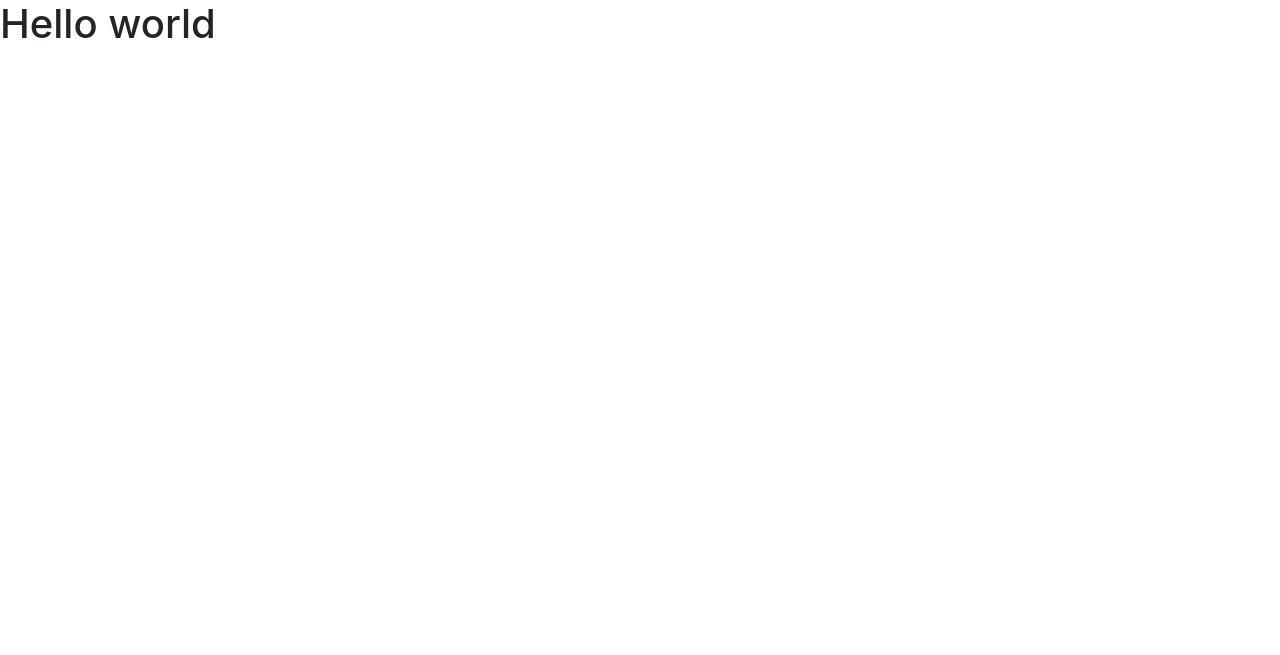
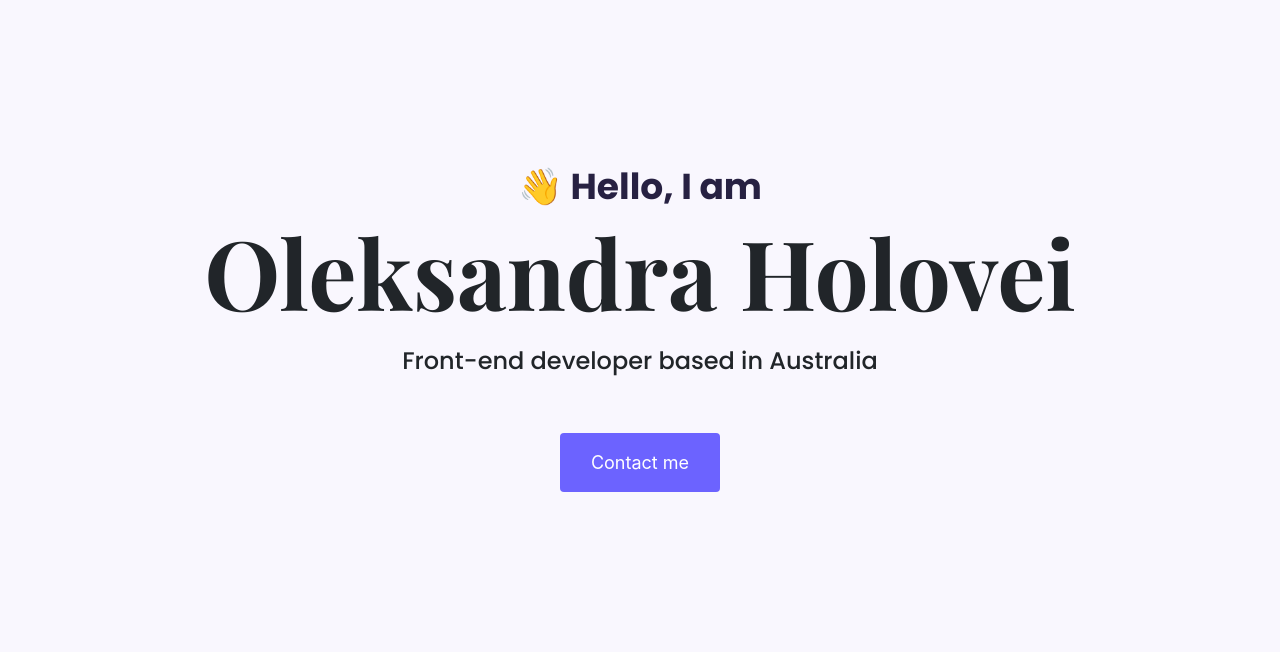
Before and after one commit to Zevanzeval/Portfolio-project-2-, a plain HTML site: page index.html in a window 1280 px wide. Drawn offline with nearby package versions, Linux system fonts and the light colour scheme; a web font is replaced by a local one.

Commit message:
added css

```diff
--- a/index.html
+++ b/index.html
@@ -2,12 +2,21 @@
 <html lang="en">
   <head>
     <meta charset="UTF-8" />
+    <meta name="viewport" content="width=device-width, initial-scale=1.0" />
+    <title>Document</title>
     <link
       rel="stylesheet"
       href="https://cdn.jsdelivr.net/npm/bootstrap@4.6.2/dist/css/bootstrap.min.css"
       integrity="sha384-xOolHFLEh07PJGoPkLv1IbcEPTNtaed2xpHsD9ESMhqIYd0nLMwNLD69Npy4HI+N"
       crossorigin="anonymous"
     />
+    <link rel="preconnect" href="https://fonts.googleapis.com" />
+    <link rel="preconnect" href="https://fonts.gstatic.com" crossorigin />
+    <link
+      href="https://fonts.googleapis.com/css2?family=Playfair+Display:ital,wght@0,700;1,700&family=Poppins:wght@500;700&display=swap"
+      rel="stylesheet"
+    />
+    <link rel="stylesheet" href="styles/portfolio.css" />
     <script
       src="https://cdn.jsdelivr.net/npm/jquery@3.5.1/dist/jquery.slim.min.js"
       integrity="sha384-DfXdz2htPH0lsSSs5nCTpuj/zy4C+OGpamoFVy38MVBnE+IbbVYUew+OrCXaRkfj"
@@ -22,17 +31,13 @@
       src="https://kit.fontawesome.com/3611e59779.js"
       crossorigin="anonymous"
     ></script>
-    <link rel="preconnect" href="https://fonts.googleapis.com" />
-    <link rel="preconnect" href="https://fonts.gstatic.com" crossorigin />
-    <link
-      href="https://fonts.googleapis.com/css2?family=Playfair+Display:ital,wght@0,700;1,700&family=Poppins:wght@500;700&display=swap"
-      rel="stylesheet"
-    />
-    <link rel="stylesheet" href="styles/portfolio.css" />
-    <meta name="viewport" content="width=device-width, initial-scale=1.0" />
-    <title>Document</title>
   </head>
   <body>
-    <h1>Hello world</h1>
+    <div class="hero">
+      <p>👋 Hello, I am</p>
+      <h1>Oleksandra Holovei</h1>
+      <h2 class="mb-5">Front-end developer based in Australia</h2>
+      <div><a href="#" class="btn btn-branding">Contact me</a></div>
+    </div>
   </body>
 </html>
--- a/styles/portfolio.css
+++ b/styles/portfolio.css
@@ -0,0 +1,44 @@
+:root {
+  --branding-color: #6c63ff;
+  --secondary-color: #f9f7fe;
+  --heading-font-family: "Playfair Display", serif;
+  --default-font-family: "Poppins", sans-serif;
+}
+h1 {
+  font-family: var(--heading-font-family);
+  font-weight: bold;
+  font-size: 96px;
+}
+
+p {
+  font-family: var(--default-font-family);
+  font-weight: normal;
+}
+
+.hero {
+  background: var(--secondary-color);
+  text-align: center;
+  padding: 160px 20px;
+}
+
+.hero p {
+  font-size: 36px;
+  font-weight: bold;
+  margin: 0;
+  color: #272142;
+}
+
+.hero h2 {
+  font-family: var(--default-font-family);
+  font-weight: normal;
+  line-height: 2;
+  font-size: 24px;
+}
+.btn-branding {
+  background: var(--branding-color);
+  border-radius: 4px;
+  color: white;
+  font-size: 18px;
+  line-height: 27px;
+  padding: 15px 30px;
+}
```
